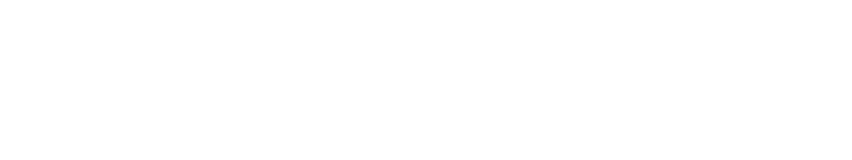
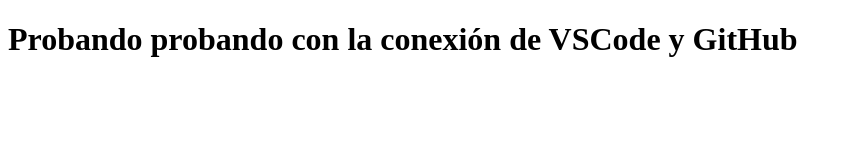
Before and after one commit to educa-digital/DevWeb, a plain HTML site: page prueba1.html in a window 1280 px wide. Shown: the whole page, without its empty margins (0-852 px from the left). Drawn offline with Linux system fonts and the light colour scheme.

Commit message:
Update prueba1.html

```diff
--- a/prueba1.html
+++ b/prueba1.html
@@ -6,6 +6,7 @@
     <title>Document</title>
 </head>
 <body>
+    <h1>Probando probando con la conexión de VSCode y GitHub</h1>
 
 </body>
 </html>
```
